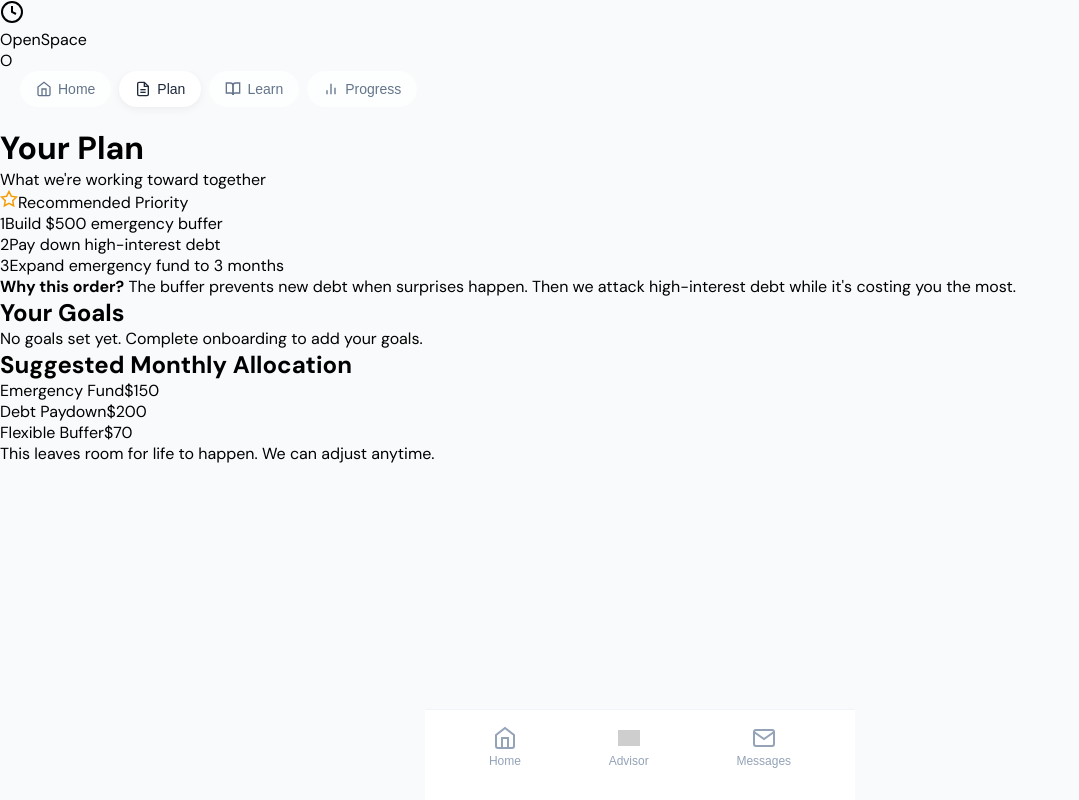
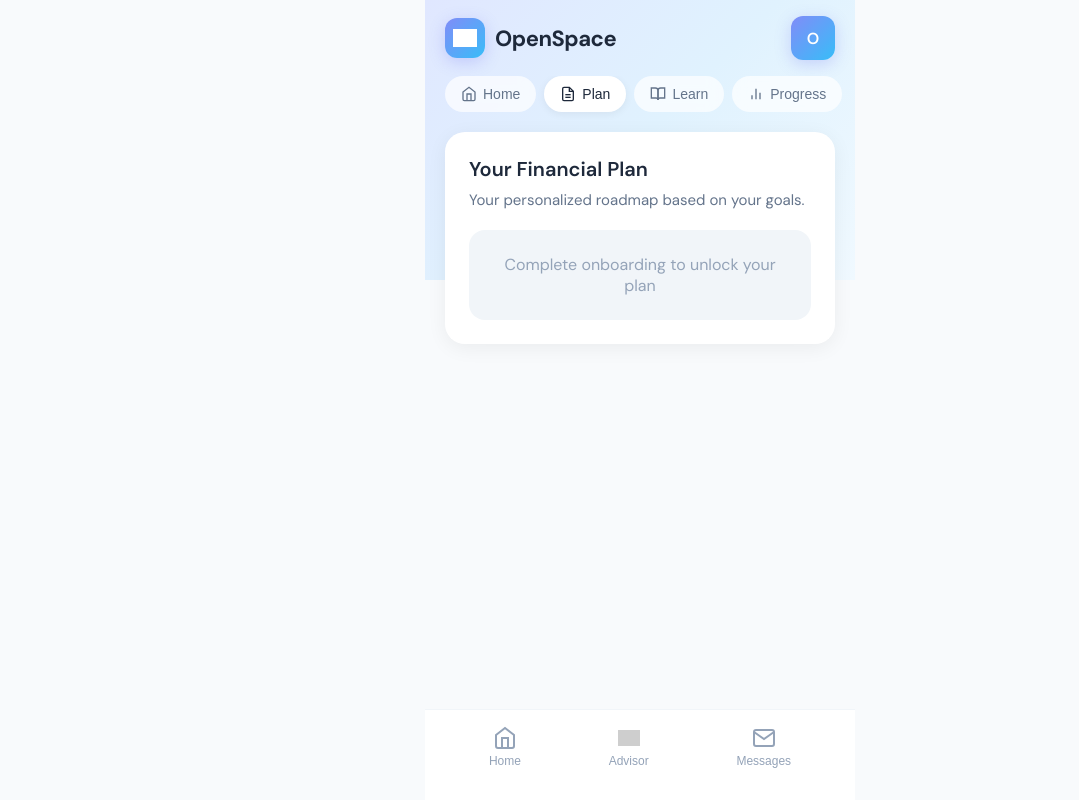
Before and after one commit to Team-Lightning-LLC/Openspace, a React (Vite) app: page / in a window 1280 px wide. Both pictures are taken after a click on the button "Plan". Shown: the whole page, without its empty margins (0-1079 px from the left). Built offline with nearby package versions, Linux system fonts and the light colour scheme; grey boxes are pictures that could not be loaded.

Commit message:
Update PlanView.jsx

```diff
--- a/src/PlanView.jsx
+++ b/src/PlanView.jsx
@@ -1,172 +1,61 @@
+// ============================================
+// PLAN VIEW
+// ============================================
 import React from 'react';
-import styles from './styles';
+import { styles, colors, KUMO_URL } from './styles';
+import NavPills from './NavPills';
 import BottomNav from './BottomNav';
-import NavPills from './NavPills';
 
-export default function PlanView({ userName, userProfile, onNavigate, activeTab, setActiveTab }) {
-  const goals = userProfile?.goals || [];
-
-  const goalDetails = {
-    debt: {
-      label: 'Getting out of debt',
-      icon: '🔓',
-      progress: 23,
-      target: '$8,500',
-      remaining: '$6,545',
-      timeline: '18 months'
-    },
-    emergency: {
-      label: 'Emergency cushion',
-      icon: '🛡️',
-      progress: 45,
-      target: '$3,000',
-      remaining: '$1,650',
-      timeline: '8 months'
-    },
-    breathing: {
-      label: 'Breathing room',
-      icon: '💨',
-      progress: 60,
-      target: '$500/mo surplus',
-      remaining: '$200/mo to go',
-      timeline: '3 months'
-    },
-    retire: {
-      label: 'Retirement',
-      icon: '🏖️',
-      progress: 12,
-      target: '$500,000',
-      remaining: '$440,000',
-      timeline: '20 years'
-    },
-    kids: {
-      label: "Kids' future",
-      icon: '👨‍👧‍👦',
-      progress: 8,
-      target: '$50,000',
-      remaining: '$46,000',
-      timeline: '15 years'
-    },
-  };
-
+export default function PlanView({ userProfile, onNavigate, activeTab, setActiveTab }) {
   return (
     <div style={styles.container}>
       <div style={styles.backgroundGradient} />
-
-      {/* Header */}
-      <header style={styles.header}>
-        <div style={styles.logoContainer}>
-          <div style={styles.logoIcon}>
-            <svg width="24" height="24" viewBox="0 0 24 24" fill="none" stroke="currentColor" strokeWidth="2">
-              <circle cx="12" cy="12" r="10"/>
-              <path d="M12 6v6l4 2"/>
-            </svg>
-          </div>
-          <span style={styles.logoText}>OpenSpace</span>
-        </div>
-        <div style={styles.avatar}>
-          <span>{userName ? userName[0].toUpperCase() : 'O'}</span>
-        </div>
-      </header>
-
+      <Header onNavigate={onNavigate} userName={userProfile?.name} />
       <NavPills activeTab={activeTab} setActiveTab={setActiveTab} onNavigate={onNavigate} />
 
       <main style={styles.main}>
-        <h1 style={styles.pageTitle}>Your Plan</h1>
-        <p style={styles.pageSubtitle}>What we're working toward together</p>
+        <div style={styles.card}>
+          <h2 style={{ fontSize: 20, fontWeight: 600, color: colors.text, marginBottom: 8 }}>
+            Your Financial Plan
+          </h2>
+          <p style={{ fontSize: 15, color: colors.textSecondary, marginBottom: 20 }}>
+            Your personalized roadmap based on your goals.
+          </p>
 
-        {/* Priority Order */}
-        <div style={styles.priorityCard}>
-          <div style={styles.priorityHeader}>
-            <svg width="18" height="18" viewBox="0 0 24 24" fill="none" stroke="#f59e0b" strokeWidth="2">
-              <polygon points="12 2 15.09 8.26 22 9.27 17 14.14 18.18 21.02 12 17.77 5.82 21.02 7 14.14 2 9.27 8.91 8.26 12 2"/>
-            </svg>
-            <span style={styles.priorityTitle}>Recommended Priority</span>
+          <div style={{
+            padding: 24,
+            background: colors.bgLight,
+            borderRadius: 16,
+            textAlign: 'center'
+          }}>
+            <p style={{ color: colors.textMuted }}>
+              Complete onboarding to unlock your plan
+            </p>
           </div>
-          <ol style={styles.priorityList}>
-            <li style={styles.priorityItem}>
-              <span style={styles.priorityNumber}>1</span>
-              <span>Build $500 emergency buffer</span>
-            </li>
-            <li style={styles.priorityItem}>
-              <span style={styles.priorityNumber}>2</span>
-              <span>Pay down high-interest debt</span>
-            </li>
-            <li style={styles.priorityItem}>
-              <span style={styles.priorityNumber}>3</span>
-              <span>Expand emergency fund to 3 months</span>
-            </li>
-          </ol>
-          <p style={styles.priorityWhy}>
-            <strong>Why this order?</strong> The buffer prevents new debt when surprises happen. Then we attack high-interest debt while it's costing you the most.
-          </p>
-        </div>
-
-        {/* Goals */}
-        <div style={styles.goalsSection}>
-          <h2 style={styles.sectionTitle}>Your Goals</h2>
-
-          {goals.length > 0 ? (
-            <div style={styles.goalsList}>
-              {goals.map((goalId) => {
-                const goal = goalDetails[goalId];
-                if (!goal) return null;
-
-                return (
-                  <div key={goalId} style={styles.goalCard}>
-                    <div style={styles.goalHeader}>
-                      <span style={styles.goalIcon}>{goal.icon}</span>
-                      <div style={styles.goalInfo}>
-                        <span style={styles.goalLabel}>{goal.label}</span>
-                        <span style={styles.goalTimeline}>{goal.timeline}</span>
-                      </div>
-                      <span style={styles.goalPercent}>{goal.progress}%</span>
-                    </div>
-                    <div style={styles.goalProgressBar}>
-                      <div style={{...styles.goalProgressFill, width: `${goal.progress}%`}} />
-                    </div>
-                    <div style={styles.goalMeta}>
-                      <span>Target: {goal.target}</span>
-                      <span>Remaining: {goal.remaining}</span>
-                    </div>
-                  </div>
-                );
-              })}
-            </div>
-          ) : (
-            <div style={styles.emptyGoals}>
-              <p>No goals set yet. Complete onboarding to add your goals.</p>
-            </div>
-          )}
-        </div>
-
-        {/* Monthly Allocation */}
-        <div style={styles.allocationCard}>
-          <h2 style={styles.sectionTitle}>Suggested Monthly Allocation</h2>
-          <div style={styles.allocationList}>
-            <div style={styles.allocationItem}>
-              <div style={{...styles.allocationDot, background: '#10b981'}} />
-              <span style={styles.allocationLabel}>Emergency Fund</span>
-              <span style={styles.allocationAmount}>$150</span>
-            </div>
-            <div style={styles.allocationItem}>
-              <div style={{...styles.allocationDot, background: '#6366f1'}} />
-              <span style={styles.allocationLabel}>Debt Paydown</span>
-              <span style={styles.allocationAmount}>$200</span>
-            </div>
-            <div style={styles.allocationItem}>
-              <div style={{...styles.allocationDot, background: '#f59e0b'}} />
-              <span style={styles.allocationLabel}>Flexible Buffer</span>
-              <span style={styles.allocationAmount}>$70</span>
-            </div>
-          </div>
-          <p style={styles.allocationNote}>
-            This leaves room for life to happen. We can adjust anytime.
-          </p>
         </div>
       </main>
 
-      <BottomNav currentView="plan" onNavigate={onNavigate} />
+      <BottomNav
+        activeTab={activeTab}
+        onNavigate={onNavigate}
+        onOpenChat={() => onNavigate('advisor')}
+      />
     </div>
   );
 }
+
+function Header({ onNavigate, userName }) {
+  return (
+    <header style={styles.header}>
+      <div style={styles.logoContainer}>
+        <div style={styles.logoIcon}>
+          <img src={KUMO_URL} alt="" style={styles.logoImage} />
+        </div>
+        <span style={styles.logoText}>OpenSpace</span>
+      </div>
+      <div style={styles.avatar}>
+        {userName ? userName.charAt(0).toUpperCase() : 'O'}
+      </div>
+    </header>
+  );
+}
```
